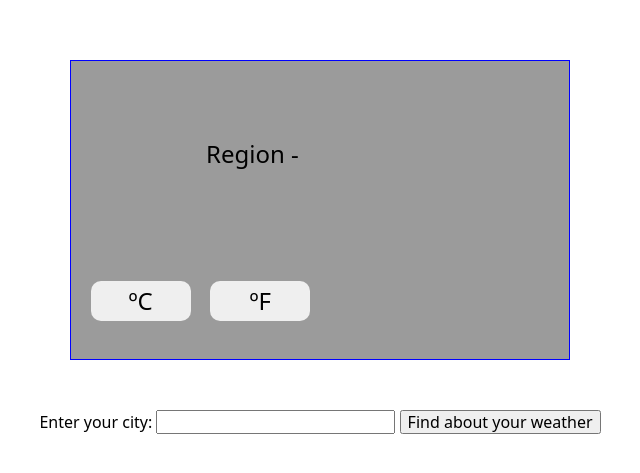
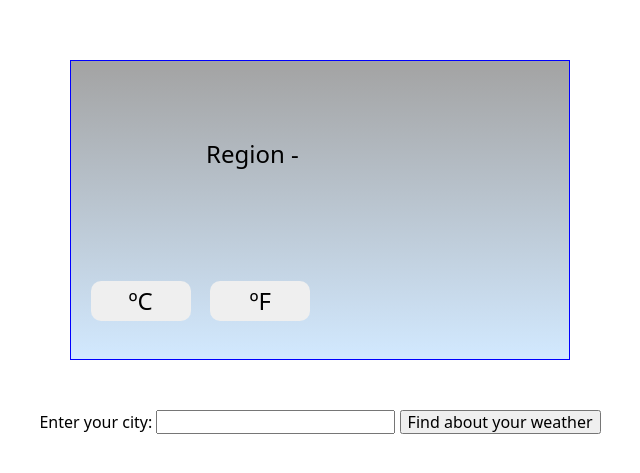
Before and after one commit to AndreiFlau/Weather-App, a website built with webpack: page src/index.html in a window 1280 px wide. Shown: the part 153-626 px from the top of the page, without its empty margins (320-960 px from the left). Built offline with nearby package versions, Linux system fonts and the light colour scheme; no server answers.

Commit message:
some css changes

```diff
--- a/src/styles.css
+++ b/src/styles.css
@@ -16,7 +16,7 @@ body {
     height: 300px;
     width: 500px;
     border: 1px blue solid;
-    background-color: #9b9b9b;
+    background: linear-gradient(to bottom, #a3a3a3, #d2e9ff);
     margin-bottom: 50px;
 }
 
@@ -47,6 +47,7 @@ body {
 .cloudy {
     background-image: linear-gradient(to bottom, #bdc3c7, #2c3e50);
 }
+
 
 .cloudy button {
     background-color: rgb(175, 175, 175);
```
